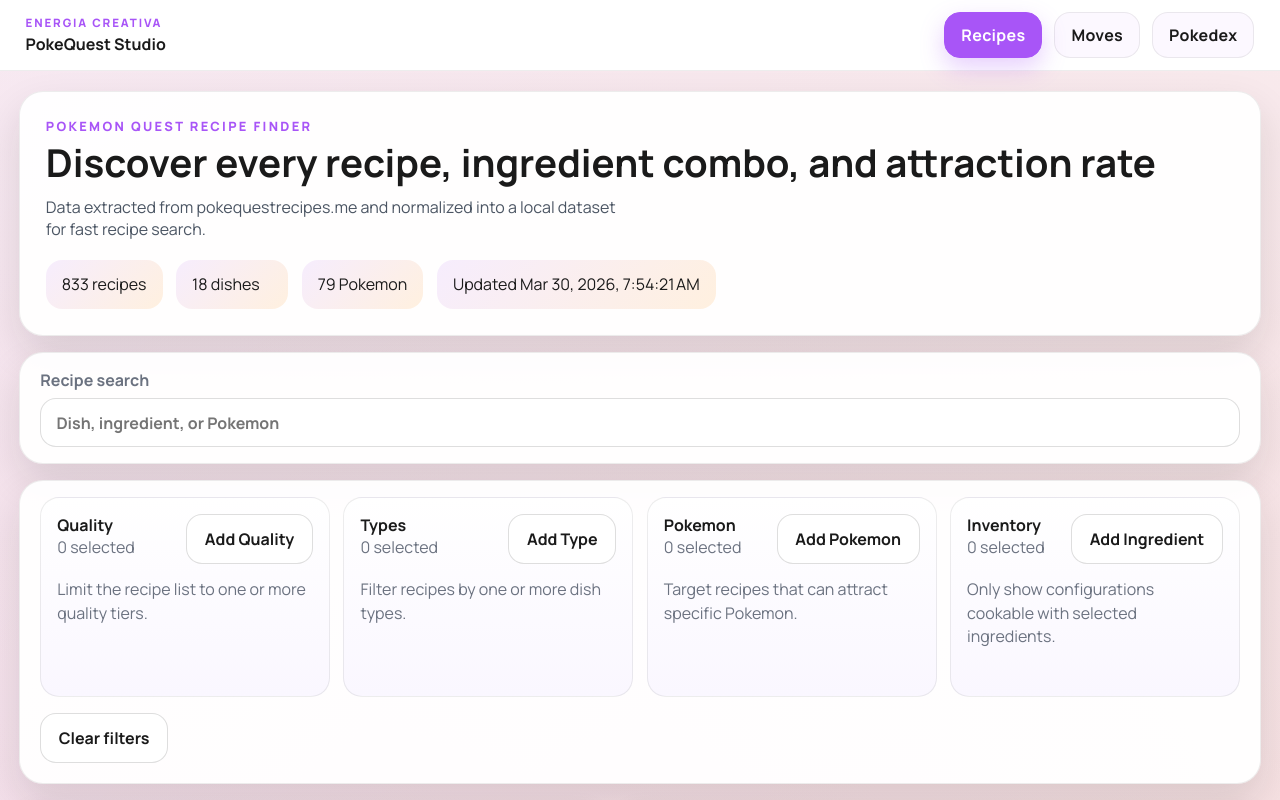
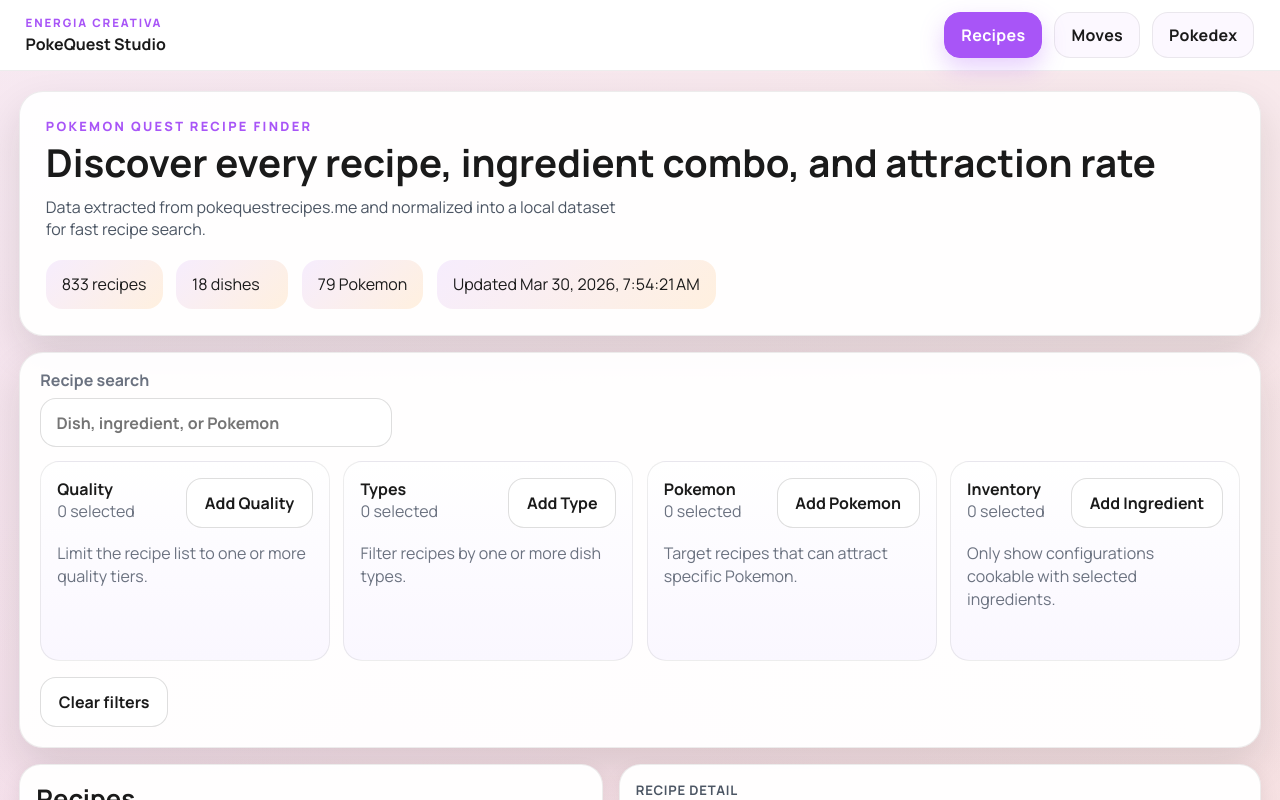
Before and after one commit to opeshm/pokemon-quest-recipe-finder, an Angular app: page / in a window 1280 px wide. Shown: the top 800 px of the page. Built offline with nearby package versions, Linux system fonts and the light colour scheme.

Commit message:
Align recipe and pokedex filter controls

```diff
--- a/src/app/features/pokedex/pages/pokedex-page.component.html
+++ b/src/app/features/pokedex/pages/pokedex-page.component.html
@@ -26,6 +26,18 @@
   }
 
   <section class="filters-panel" aria-label="Pokedex filters">
+    <div class="filter-grid">
+      <label class="filter-field">
+        <span>Pokemon name</span>
+        <input
+          type="search"
+          [value]="nameFilter()"
+          placeholder="Search Pokemon"
+          (input)="updateNameFilter($any($event.target).value)"
+        />
+      </label>
+    </div>
+
     <div class="selector-grid">
       <section class="selector-box selector-box--style" aria-label="Style filters">
         <div class="selector-box-header">
--- a/src/app/features/pokedex/pages/pokedex-page.component.scss
+++ b/src/app/features/pokedex/pages/pokedex-page.component.scss
@@ -104,10 +104,43 @@
   padding: 1rem 1.25rem 1.25rem;
 }
 
+.filter-grid {
+  display: grid;
+  grid-template-columns: minmax(16rem, 22rem);
+  gap: 0.85rem;
+}
+
+.filter-field {
+  display: flex;
+  flex-direction: column;
+  gap: 0.45rem;
+  font-weight: 700;
+}
+
+.filter-field span {
+  color: var(--ink-700);
+}
+
+.filter-field input {
+  min-height: 3rem;
+  padding: 0.8rem 0.95rem;
+  border: 1px solid var(--border-strong);
+  border-radius: 1rem;
+  background: #ffffff;
+  color: var(--ink-900);
+  font: inherit;
+}
+
+.filter-field input:focus-visible {
+  outline: 2px solid rgba(var(--brand-primary-rgb), 0.3);
+  outline-offset: 2px;
+}
+
 .selector-grid {
   display: grid;
   grid-template-columns: repeat(auto-fit, minmax(15rem, 1fr));
   gap: 0.85rem;
+  margin-top: 0.85rem;
 }
 
 .selector-box {
@@ -399,6 +432,10 @@
 }
 
 @media (max-width: 42rem) {
+  .filter-grid {
+    grid-template-columns: 1fr;
+  }
+
   .selector-box-header,
   .selector-modal-header,
   .selector-modal-actions {
--- a/src/app/features/pokedex/pages/pokedex-page.component.ts
+++ b/src/app/features/pokedex/pages/pokedex-page.component.ts
@@ -32,6 +32,7 @@
 
   private readonly _selectedStyles = signal<PokemonStyle[]>([]);
   private readonly _selectedTypes = signal<string[]>([]);
+  private readonly _nameFilter = signal('');
   private readonly _sortBy = signal<PokedexSortOption>('number');
   private readonly _modalKind = signal<PokedexFilterModalKind | null>(null);
   private readonly _modalSelection = signal<string[]>([]);
@@ -45,6 +46,7 @@
   });
   readonly selectedStyles = this._selectedStyles.asReadonly();
   readonly selectedTypes = this._selectedTypes.asReadonly();
+  readonly nameFilter = this._nameFilter.asReadonly();
   readonly sortBy = this._sortBy.asReadonly();
   readonly modalKind = this._modalKind.asReadonly();
   readonly modalSelection = this._modalSelection.asReadonly();
@@ -75,11 +77,13 @@
   readonly filteredEntries = computed(() => {
     const styles = this.selectedStyles();
     const types = this.selectedTypes();
+    const nameFilter = this.nameFilter().trim().toLocaleLowerCase();
     const sortBy = this.sortBy();
 
     return this.entries
       .filter(
         (entry) =>
+          (!nameFilter || entry.name.toLocaleLowerCase().includes(nameFilter)) &&
           (!styles.length || styles.includes(entry.style)) &&
           (!types.length || types.some((type) => entry.types.includes(type)))
       )
@@ -94,8 +98,16 @@
   );
 
   readonly hasActiveFilters = computed(
-    () => this.selectedStyles().length > 0 || this.selectedTypes().length > 0 || this.sortBy() !== 'number'
+    () =>
+      this.nameFilter().length > 0 ||
+      this.selectedStyles().length > 0 ||
+      this.selectedTypes().length > 0 ||
+      this.sortBy() !== 'number'
   );
+
+  updateNameFilter(value: string): void {
+    this._nameFilter.set(value);
+  }
 
   openSelector(kind: PokedexFilterModalKind): void {
     this._modalKind.set(kind);
@@ -157,6 +169,7 @@
   }
 
   clearFilters(): void {
+    this._nameFilter.set('');
     this._selectedStyles.set([]);
     this._selectedTypes.set([]);
     this._sortBy.set('number');
--- a/src/app/features/recipe-explorer/components/filters-panel/filters-panel.component.html
+++ b/src/app/features/recipe-explorer/components/filters-panel/filters-panel.component.html
@@ -1,4 +1,5 @@
-<section class="controls" aria-label="search and filters">
+<section class="filters-panel" aria-label="Recipe filters">
+  <div class="filter-grid">
     <label class="field search-field">
       <span>Recipe search</span>
       <input
@@ -8,9 +9,8 @@
         placeholder="Dish, ingredient, or Pokemon"
       />
     </label>
-</section>
+  </div>
 
-<section class="filters-panel" aria-label="Recipe filters">
   <div class="selector-grid">
     <section class="selector-box selector-box--quality" aria-label="Quality filters">
       <div class="selector-box-header">
--- a/src/app/features/recipe-explorer/components/filters-panel/filters-panel.component.scss
+++ b/src/app/features/recipe-explorer/components/filters-panel/filters-panel.component.scss
@@ -2,7 +2,6 @@
   display: block;
 }
 
-.controls,
 .filters-panel {
   width: min(78rem, 100%);
   margin: 1rem auto 0;
@@ -12,12 +11,14 @@
   box-shadow: var(--shadow-md);
 }
 
-.controls {
-  padding: 1rem 1.25rem;
+.filters-panel {
+  padding: 1rem 1.25rem 1.25rem;
 }
 
-.filters-panel {
-  padding: 1rem 1.25rem 1.25rem;
+.filter-grid {
+  display: grid;
+  grid-template-columns: minmax(16rem, 22rem);
+  gap: 0.85rem;
 }
 
 .field {
@@ -71,6 +72,7 @@
   display: grid;
   grid-template-columns: repeat(auto-fit, minmax(15rem, 1fr));
   gap: 0.85rem;
+  margin-top: 0.85rem;
 }
 
 .selector-box {
```
Also changed, not shown: 1 other file (tests, documents, lock files or other folders). Lines whose indentation alone changed are shown as unchanged.
